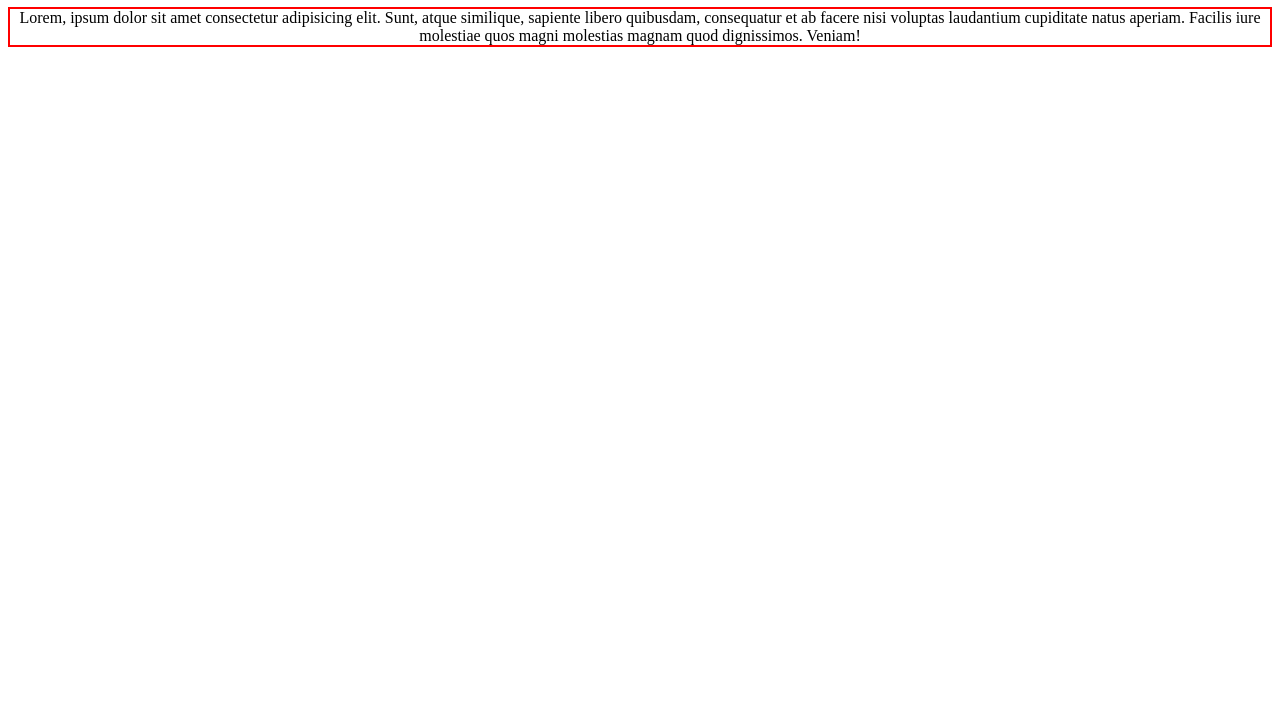
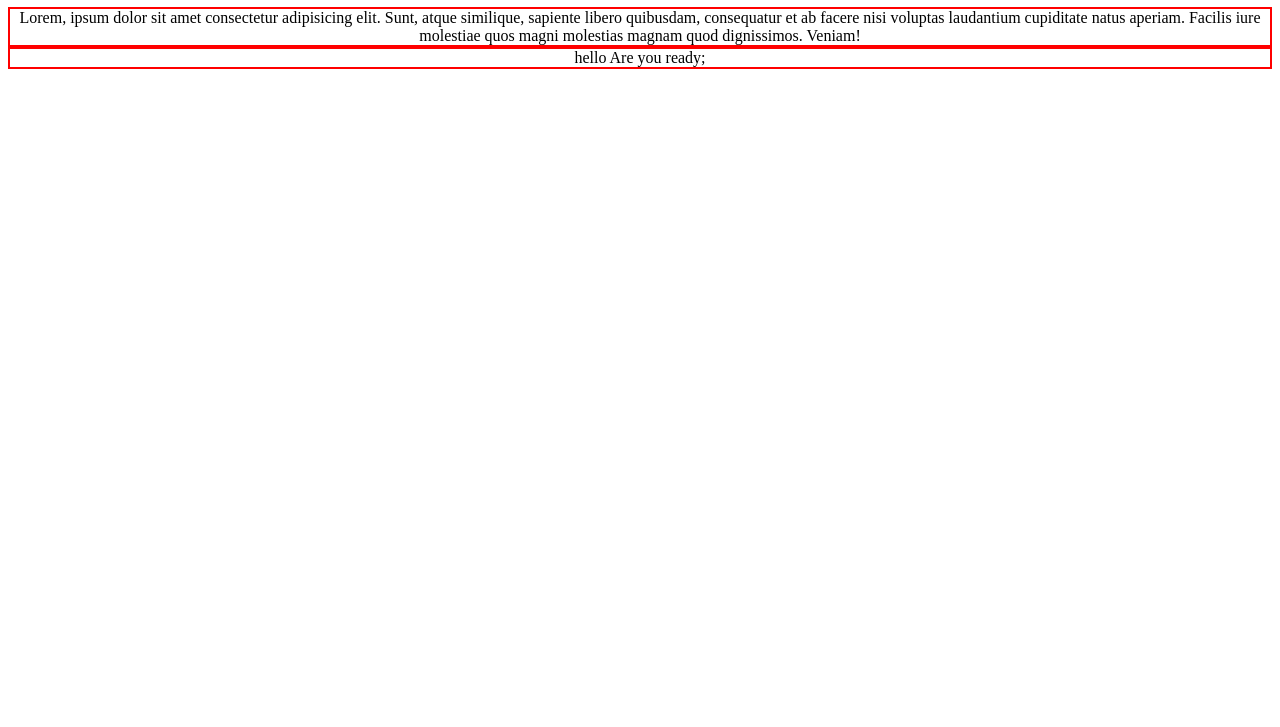
Before and after one commit to Sanjeev-waste/code, a plain HTML site: page index.html in a window 1280 px wide. Shown: the part 73-800 px from the top of the page. Drawn offline with Linux system fonts and the light colour scheme.

Commit message:
a2 added

```diff
--- a/index.html
+++ b/index.html
@@ -17,6 +17,9 @@
         <div>
             Lorem, ipsum dolor sit amet consectetur adipisicing elit. Sunt, atque similique, sapiente libero quibusdam, consequatur et ab facere nisi voluptas laudantium cupiditate natus aperiam. Facilis iure molestiae quos magni molestias magnam quod dignissimos. Veniam!
         </div>
+        <div class="s1">
+            hello Are you ready;
+        </div>
     </center>
 </body>
 </html>
```
